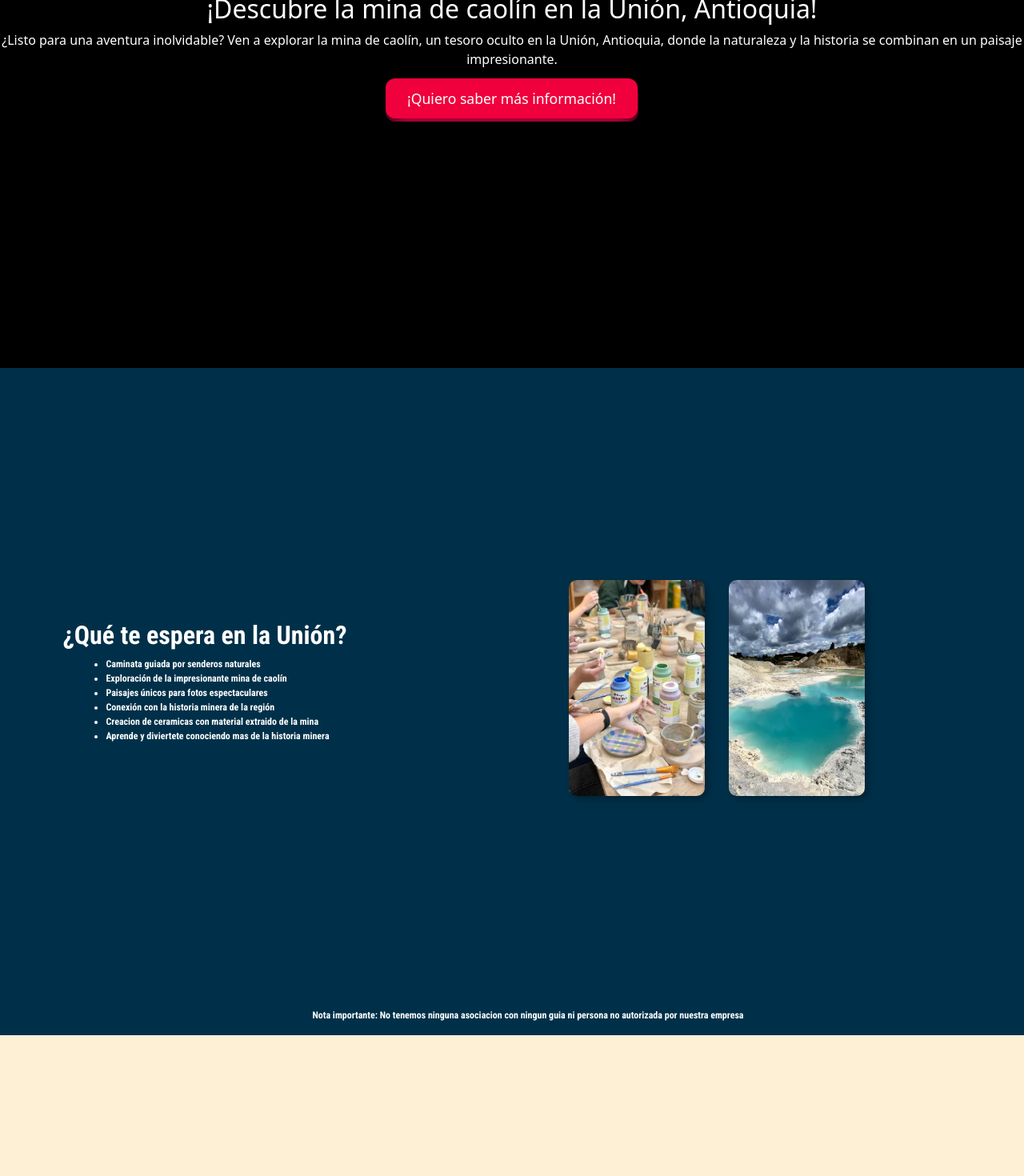
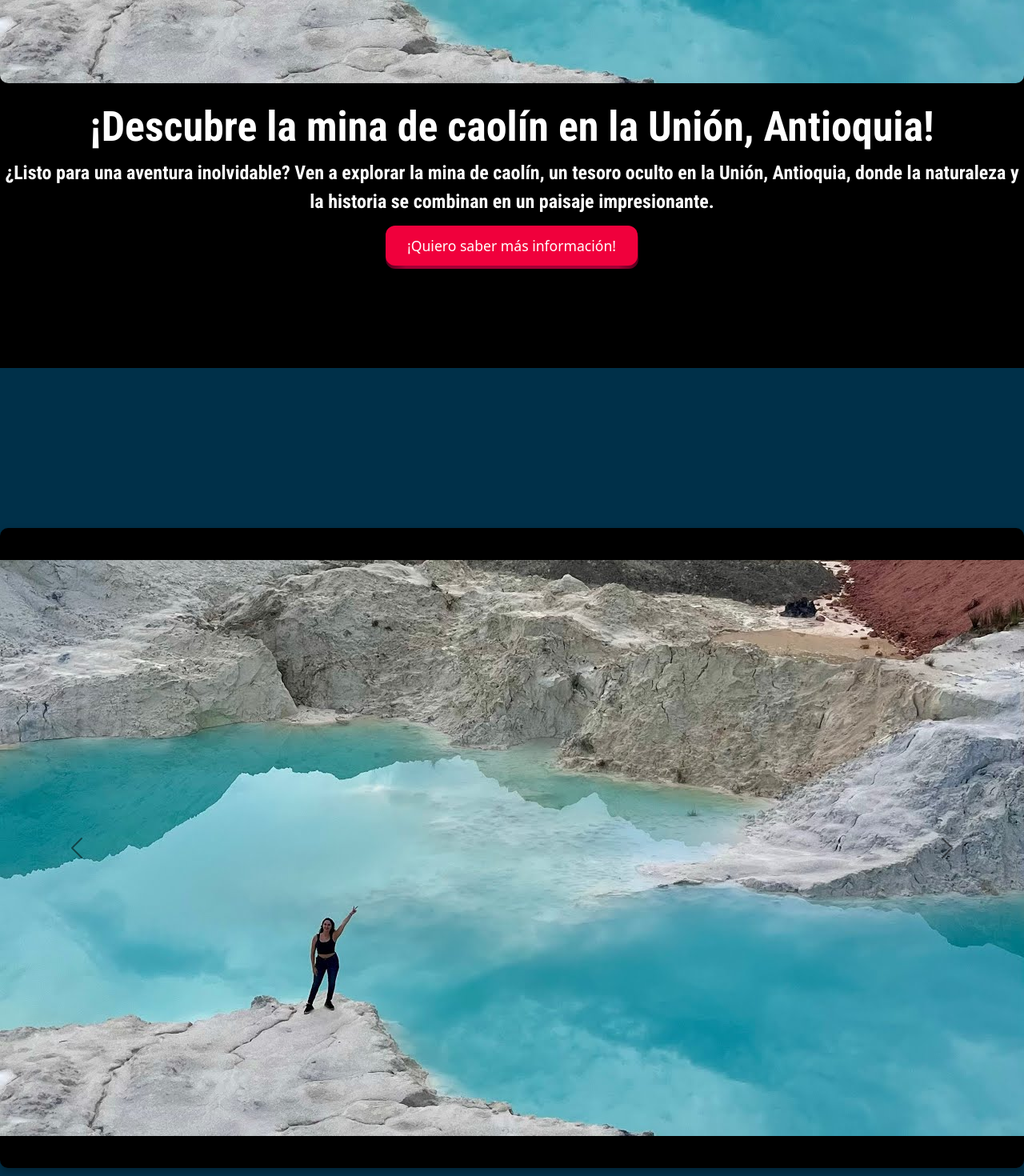
Before and after one commit to MateoPerez618/MinAventura, a React (Vite) app in the folder vite-project/: page / in a window 1280 px wide. Shown: the part 940-2410 px from the top of the page at 80% size. Built offline with nearby package versions, Linux system fonts and the light colour scheme.

Commit message:
Cambios en los carruseles
Cambios en la seccion 1 y 2, se añadio un carrusel y se implementaron cambios en las demas secciones

```diff
--- a/vite-project/src/App.css
+++ b/vite-project/src/App.css
@@ -12,7 +12,7 @@
 }
 
 .customHeader img {
-  width: 250px; /* Ajusta el tamaño de la imagen */
+  width: 500px; /* Ajusta el tamaño de la imagen */
   height: auto; /* Mantiene la proporción */
   object-fit: contain; /* Evita que se deforme */
 }
@@ -24,7 +24,7 @@
   transform: translateX(-50%); /* Centra el texto horizontalmente */
   text-align: center;
   color: white;
-  font-size: 24px;
+  font-size: 25px;
   font-weight: bold;
   background: rgba(0, 0, 0, 0.6); /* Fondo semitransparente */
   padding: 10px 20px;
@@ -63,7 +63,7 @@
 
 .TituloS2 {
   position: relative;
-  top: 10%;
+  top: 20%;
   font-family: "Roboto Condensed", serif;
   font-optical-sizing: auto;
   font-style: normal;
@@ -83,12 +83,27 @@ section {
     height: 150vh;
     background-color: #000000
   }
+  .descubre {
+    position: relative;
+    top: 10%;
+    font-family: "Roboto Condensed", serif;
+    font-optical-sizing: auto;
+    font-style: normal;
+    font-size: 52px;
+    font-weight: bold;
+  }
+  .descubreP {
+    position: relative;
+    top: 20%;
+    font-family: "Roboto Condensed", serif;
+    font-optical-sizing: auto;
+    font-style: normal;
+    font-size: 24px;
+    font-weight: bold;
+  }
 
   .section-3 {
     background-color: #FDF0D5;
-  }
-
-  .section-3 {
     display: flex;
     justify-content: center;
     align-items: center;
@@ -151,8 +166,8 @@ section {
   }
 
   .card {
-    max-width: 220px;
-    max-height: 400px;
+    max-width: 400px;
+    max-height: 800px;
     background: #f4f4f4;
     border-radius: 10px;
     box-shadow: 4px 4px 10px rgba(0, 0, 0, 0.2);
@@ -161,13 +176,13 @@ section {
   }
 
   .title {
-    font-size: 18px;
+    font-size: 45px;
     font-weight: bold;
     color: #333;
   }
 
   .description {
-    font-size: 14px;
+    font-size: 24px;
     margin-top: 10px;
     color: #555;
   }
@@ -180,7 +195,7 @@ section {
 
   .price-list li {
     text-align: left;
-    font-size: 13px;
+    font-size: 20px;
     margin: 5px 0;
   }
 
@@ -210,69 +225,104 @@ section {
   }
 
   .section-2 {
-    background-color: #003049
+    background-color: #003049;
+    height: 150vh;
   }
 
-  .section2-left {
-    width: 40%;
-    color: white;
+  /* Ajusta el tamaño y alineación del carrusel */
+   .carrusel2 {
+     width: 100%;
+     height: 100vh; /* Define un tamaño fijo */
      display: flex;
-    flex-direction: column;
+     align-items: center;
      justify-content: center;
-    align-items: center;
-    padding: 20px;
-    background-color: #003049;
+     background-color: #000000;
+     border-radius: 10px;
+     overflow: hidden;
+     box-shadow: 0px 4px 10px rgba(0, 0, 0, 0.3);
+     position: relative;
    }
 
-  .section2-right {
-    width: 60%;
+   .carrusel2-container {
+     width: 100%;
+     height: 300vh;
      display: flex;
-    flex-direction: row;
+     align-items: center;
      justify-content: center;
-    align-items: center;
-    padding: 20px;
-    background-color: #003049;
+     position: relative;
+     overflow: hidden;
+     object-fit: contain;
+     border-radius: 50px;
+   }
+
+   .carrusel2-container img {
+     max-width: 100%;
+     max-height: 100%;
+     object-fit: conver;
+   }
+
+
+   /* Asegura que las imágenes se adapten bien */
+   .carrusel2 img {
+     width: 200%;
+     height: 200%;
+     object-fit: contain;
+   }
+
+   /* Estilos adicionales para los botones del carrusel */
+   .carousel2-control-prev,
+   .carousel2-control-next {
+     filter: invert(1); /* Cambia el color de los botones para que sean visibles */
    }
 
    .section2-bottom {
     width: 100%;
-    height: 5%;
-    text-align: left;  /* Alinea el texto a la izquierda */
-    padding-left: 40px; /* Agrega espacio desde el borde izquierdo */
+    height: auto; /* Se ajusta automáticamente al contenido */
+    padding: 20px;
     background-color: #003049;
     color: white;
     font-family: "Roboto Condensed", serif;
-    font-optical-sizing: auto;
-    font-style: normal;
-    font-size: 12px;
+    font-size: 14px;
     font-weight: bold;
+    display: flex;
+    flex-direction: column;
+    align-items: center; /* Centra los elementos horizontalmente */
+    text-align: center;
 }
 
-  .title {
-    font-size: 2rem;
+.TituloS2 {
+    font-size: 68px; /* Reduzco tamaño para que no ocupe demasiado espacio */
     font-weight: bold;
+    margin-bottom: 10px;
     text-align: center;
-    margin-bottom: 20px;
-    font-family: "Roboto Condensed", serif;
-    font-optical-sizing: auto;
-    font-style: normal;
 }
 
-  .list {
-    text-align: left;
-    font-size: 1.2rem;
+.ListaS2 {
     list-style-type: disc;
     padding-left: 20px;
-    font-family: "Roboto Condensed", serif;
-    font-optical-sizing: auto;
-    font-style: normal;
+    text-align: left;
+    max-width: 600px;
+    width: 100%; /* Se adapta al contenedor */
+    margin-bottom: 10px; /* Espaciado para que no se junte con la nota */
 }
 
+.ListaS2 li {
+    font-size: 26px;
+    margin-bottom: 5px; /* Espaciado entre elementos */
+}
+
+.NotaImportante {
+    font-size: 20px;
+    font-weight: bold;
+    color: red;
+    text-align: left;
+    max-width: 600px;
+}
 
 /* Ajusta el tamaño y alineación del carrusel */
 .carrusel {
   width: 100%;
-  height: 50vh; /* Define un tamaño fijo */
+  height: 90vh; /* Define un tamaño fijo */
   display: flex;
   align-items: center;
   justify-content: center;
@@ -285,19 +335,20 @@ section {
 
 .carrusel-container {
   width: 100%;
-  height: 300vh; /* Tamaño fijo */
+  height: 300vh;
   display: flex;
   align-items: center;
   justify-content: center;
   position: relative;
   overflow: hidden;
   object-fit: contain;
+  border-radius: 50px;
 }
 
 .carrusel-container img {
-  max-width: 400px;
-  max-height: 400px;
-  object-fit: conver; /* Muestra la imagen completa sin recortar */
+  max-width: 100%;
+  max-height: 100%;
+  object-fit: conver;
 }
 
 
@@ -305,7 +356,7 @@ section {
 .carrusel img {
   width: 200%;
   height: 200%;
-  object-fit: contain; /* Mantiene la proporción sin recortar */
+  object-fit: contain;
 }
 
 /* Estilos adicionales para los botones del carrusel */
@@ -314,17 +365,6 @@ section {
   filter: invert(1); /* Cambia el color de los botones para que sean visibles */
 }
 
-.carousel-control-prev {
-  left: 10px; /* Ajusta la distancia del borde izquierdo */
-}
-
-.carousel-control-next {
-  right: 10px; /* Ajusta la distancia del borde derecho */
-}
-
-.carousel-indicators .active {
-  background-color: red; /* Color del punto activo */
-}
 
 /* From Uiverse.io by cssbuttons-io */
 button {
@@ -416,11 +456,3 @@ button {
  button:focus:not(:focus-visible) {
   outline: none;
  }
-
-.ListaS2 {
-  font-family: "Roboto Condensed", serif;
-  font-optical-sizing: auto;
-  font-style: normal;
-  font-size: 12px;
-  font-weight: bold;
-}
--- a/vite-project/src/App.jsx
+++ b/vite-project/src/App.jsx
@@ -1,5 +1,6 @@
 import "./App.css";
-import ControlledCarousel from "./Carousel";
+import Carrusel1 from "./components/Carrusel1";
+import Carrusel2 from "./components/Carrusel2";
 import Boton from "./Boton";
 import Tabla from "./Tabla";
 import Carta from "./Carta";
@@ -21,13 +22,13 @@ export default function App() {
           {/* Carrusel */}
           <div className="w-full flex justify-center">
             <div className= "carrusel max-w-[100%] w-full">
-              <ControlledCarousel />
+              <Carrusel1 />
             </div>
           </div>
           {/* Texto inferior */}
           <div className="mt-4 w-3/4">
-          <h2 className="text-xl font-bold">¡Descubre la mina de caolín en la Unión, Antioquia!</h2>
-          <p className="text-base mt-2">
+          <h2 className="descubre">¡Descubre la mina de caolín en la Unión, Antioquia!</h2>
+          <p className="descubreP">
             ¿Listo para una aventura inolvidable? Ven a explorar la mina de caolín, un tesoro oculto en la Unión, Antioquia,
             donde la naturaleza y la historia se combinan en un paisaje impresionante.
           </p>
@@ -43,31 +44,26 @@ export default function App() {
 
       {/* Sección 2 */}
       <section className="section-2">
-        {/* Sección izquierda con texto */}
-        <div className="section2-left">
-          <h1 className="TituloS2">¿Qué te espera en la Unión?</h1>
-          <ul className="ListaS2">
-            <li>Caminata guiada por senderos naturales</li>
-            <li>Exploración de la impresionante mina de caolín</li>
-            <li>Paisajes únicos para fotos espectaculares</li>
-            <li>Conexión con la historia minera de la región</li>
-            <li>Creacion de ceramicas con material extraido de la mina</li>
-            <li>Aprende y diviertete conociendo mas de la historia minera</li>
-          </ul>
-        </div>
         {/* Sección derecha */}
-        <div className="section2-right flex justify-center items-center">
-          <div className="Imagen1">
-            <img src={`${import.meta.env.BASE_URL}images/Imagen1.jpeg`} alt="First slide" />
-          </div>
-          <div className="Imagen2">
-            <img src={`${import.meta.env.BASE_URL}images/Imagen5.jpeg`} alt="First slide" />
-          </div>
+        <div className="carrusel2">
+          <Carrusel2 />
           </div>
       </section>
       <section className="section2-bottom">
-        <p classNmae ="NotaImportante">Nota importante: No tenemos ninguna asociacion con ningun guia ni persona no autorizada por nuestra empresa</p>
-      </section>
+        <h1 className="TituloS2">¿Qué te espera en la Unión?</h1>
+        <ul className="ListaS2">
+          <li>Caminata guiada por senderos naturales</li>
+          <li>Exploración de la impresionante mina de caolín</li>
+          <li>Paisajes únicos para fotos espectaculares</li>
+          <li>Conexión con la historia minera de la región</li>
+          <li>Creación de cerámicas con material extraído de la mina</li>
+          <li>Fotos espectaculares con dron</li>
+          <li>Acceso al museo</li>
+          <li>Acceso a los miradores</li>
+          </ul>
+          <p className="NotaImportante">Nota importante: No tenemos ninguna asociación con ningún guía ni persona no autorizada por nuestra empresa.</p>
+          </section>
+
 
       {/* Sección 3 */}
       <section className="section-3">
--- a/vite-project/src/Carousel.jsx
+++ /dev/null
@@ -1,38 +0,0 @@
-import { useState } from "react";
-import Carousel from "react-bootstrap/Carousel";
-
-function ControlledCarousel() {
-  const [index, setIndex] = useState(0);
-
-  const handleSelect = (selectedIndex) => {
-    setIndex(selectedIndex);
-  };
-
-  return (
-    <Carousel activeIndex={index} onSelect={handleSelect} className="w-full h-[80vh]">
-      <Carousel.Item>
-        <div className="carrusel-container bg-blue-500">
-          <img src={`${import.meta.env.BASE_URL}images/Imagen2.jpeg`} alt="First slide" />
-        </div>
-      </Carousel.Item>
-
-      <Carousel.Item>
-        <div className="carrusel-container bg-green-500">
-          <img src={`${import.meta.env.BASE_URL}images/Imagen3.jpeg`} alt="Second slide" />
-        </div>
-      </Carousel.Item>
-      <Carousel.Item>
-        <div className="carrusel-container bg-red-500">
-          <img src={`${import.meta.env.BASE_URL}images/Imagen4.jpeg`} alt="Third slide" />
-        </div>
-      </Carousel.Item>
-      <Carousel.Item>
-        <div className="carrusel-container bg-green-500">
-          <img src={`${import.meta.env.BASE_URL}images/Imagen6.jpeg`} alt="Second slide" />
-        </div>
-      </Carousel.Item>
-    </Carousel>
-  );
-}
-
-export default ControlledCarousel;
--- /dev/null
+++ b/vite-project/src/ControlledCarousel.jsx
@@ -0,0 +1,24 @@
+import { useState } from "react";
+import Carousel from "react-bootstrap/Carousel";
+
+function ControlledCarousel({ images }) {
+  const [index, setIndex] = useState(0);
+
+  const handleSelect = (selectedIndex) => {
+    setIndex(selectedIndex);
+  };
+
+  return (
+    <Carousel activeIndex={index} onSelect={handleSelect} className="w-full h-[80vh]">
+      {images.map((image, i) => (
+        <Carousel.Item key={i}>
+          <div className="carrusel-container">
+            <img src={`${import.meta.env.BASE_URL}${image}`} alt={`Slide ${i + 1}`} />
+          </div>
+        </Carousel.Item>
+      ))}
+    </Carousel>
+  );
+}
+
+export default ControlledCarousel;
--- /dev/null
+++ b/vite-project/src/components/Carrusel1.jsx
@@ -0,0 +1,18 @@
+import ControlledCarousel from "../ControlledCarousel";
+
+function Carrusel1() {
+  const imagenesSeccion2 = [
+    "images/Imagen2.jpeg",
+    "images/Imagen3.jpeg",
+    "images/Imagen4.jpeg",
+    "images/Imagen6.jpeg",
+  ];
+
+  return (
+    <section>
+      <ControlledCarousel images={imagenesSeccion2} />
+    </section>
+  );
+}
+
+export default Carrusel1;
--- /dev/null
+++ b/vite-project/src/components/Carrusel2.jsx
@@ -0,0 +1,18 @@
+import ControlledCarousel from "../ControlledCarousel";
+
+function Carrusel2() {
+  const imagenesSeccion2 = [
+    "images/Imagen2.jpeg",
+    "images/Imagen3.jpeg",
+    "images/Imagen4.jpeg",
+    "images/Imagen6.jpeg",
+  ];
+
+  return (
+    <section>
+      <ControlledCarousel images={imagenesSeccion2} />
+    </section>
+  );
+}
+
+export default Carrusel2;
```
Lines whose indentation alone changed are shown as unchanged.
